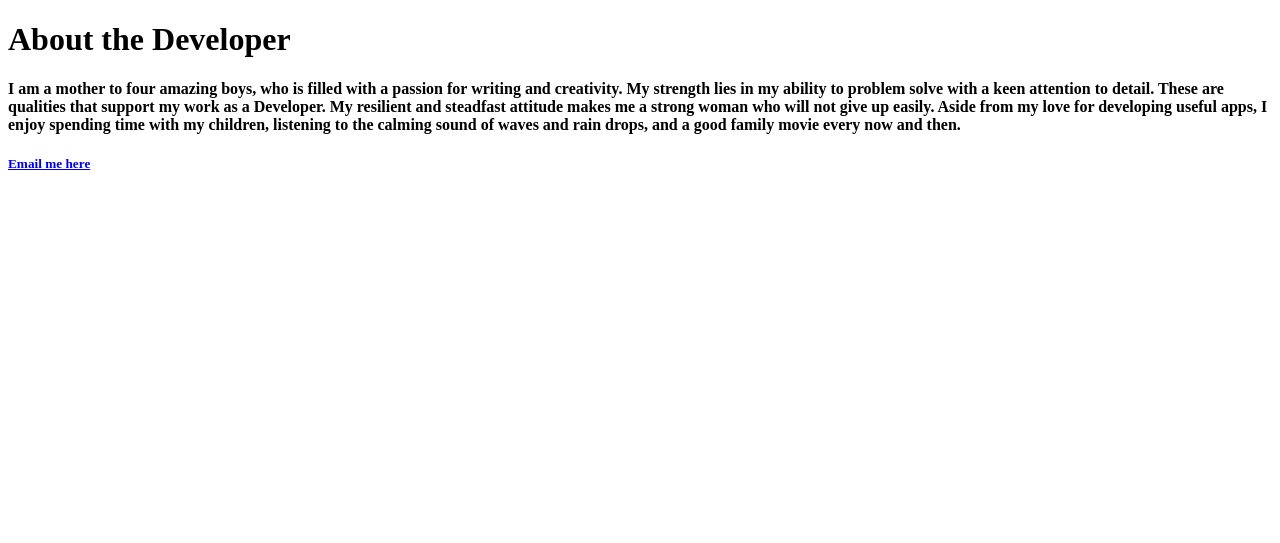
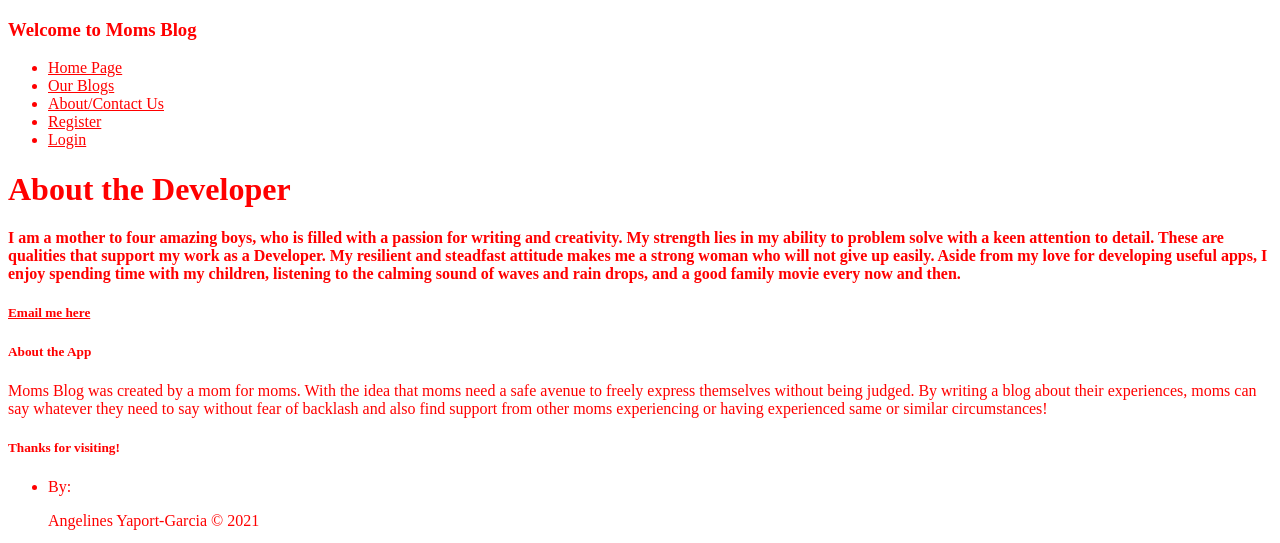
Before and after one commit to AngelinesYG/MomsBlog, a Gatsby site: page /about-contact in a window 1280 px wide. Built offline with nearby package versions, Linux system fonts and the light colour scheme; Gatsby itself is replaced by a stand-in of ours.

Commit message:
links added, components created, sass installed

```diff
--- a/gatsby-config.js
+++ b/gatsby-config.js
@@ -6,5 +6,5 @@
 
 module.exports = {
   /* Your site config here */
-  plugins: [],
+  plugins: ['gatsby-plugin-sass'],
 }
--- a/package.json
+++ b/package.json
@@ -15,8 +15,11 @@
   },
   "dependencies": {
     "gatsby": "^3.12.1",
+    "gatsby-plugin-sass": "^4.12.0",
+    "node-sass": "^6.0.1",
     "react": "^17.0.1",
-    "react-dom": "^17.0.1"
+    "react-dom": "^17.0.1",
+    "sass": "^1.38.2"
   },
   "devDependencies": {
     "prettier": "2.3.2"
--- a/src/components/header-nav.js
+++ b/src/components/header-nav.js
@@ -0,0 +1,25 @@
+import React from 'react';
+
+import {Link} from 'gatsby';
+import Layout from '../components/layout'
+
+const HeaderNav = () => {
+//    const navStyle = {
+//       color: 'gold'
+//    };
+   return(
+      <header-nav>
+          <nav>
+         <h3>Welcome to Moms Blog</h3>
+         <ul className="nav-Links">
+         <li><Link to="/">Home Page</Link></li>
+         <li><Link to="/blogs">Our Blogs</Link></li>
+         <li><Link to="/about-contact">About/Contact Us</Link></li>
+         <li><Link to="/signup">Register</Link></li>
+         <li><Link to="/login">Login</Link></li>
+         </ul>
+         </nav>
+      </header-nav>
+   )
+}
+export default HeaderNav;
--- /dev/null
+++ b/src/components/layout.js
@@ -0,0 +1,16 @@
+import React from 'react'
+
+import Footer from './footer'
+import HeaderNav from './header-nav'
+import '../styles/index.scss'
+
+const Layout = (props) =>{
+    return (
+        <div>
+            <HeaderNav />
+            {props.children}
+            <Footer />
+        </div>
+    )
+}
+export default Layout
--- a/src/pages/about-contact.js
+++ b/src/pages/about-contact.js
@@ -1,12 +1,11 @@
 import React from 'react'
-import Footer from '../components/footer'
+import Layout from '../components/layout'
 
 const AboutContact = () =>{
     return(
-        <div>
-           <div className="About-container">
+        <Layout>
+            <div className="About-container">
               <h1 id="AboutMe">About the Developer</h1>
-
              <div id="text">
              <h4>I am a mother to four amazing boys, who is filled with a passion for writing and creativity. My strength lies in my ability to problem solve with a keen attention to detail. These are qualities that support my work as a Developer.
 
@@ -14,10 +13,10 @@ const AboutContact = () =>{
              <h5>
              <a href="mailto:angelinesyg@gmail.com">Email me here</a>
              </h5>
-
              </div>
            </div>
-        </div>
+        </Layout>
+
     )
 }
 export default AboutContact
--- a/src/pages/blogs.js
+++ b/src/pages/blogs.js
@@ -1,14 +1,14 @@
 import { divide } from 'lodash'
 import React from 'react'
-import Footer from '../components/footer'
+import Layout from '../components/layout'
 
 const Blogs = () =>{
     return (
-        <div>
+        <Layout>
             <h1>Our Blogs</h1>
             <h2>Coming Soon</h2>
+        </Layout>
 
-        </div>
     )
 }
 export default Blogs
--- /dev/null
+++ b/src/styles/index.scss
@@ -0,0 +1,3 @@
+* {
+    color: red;
+}
```
Also changed, not shown: src/pages/index.js (+4 -6 lines), 1 other file.
